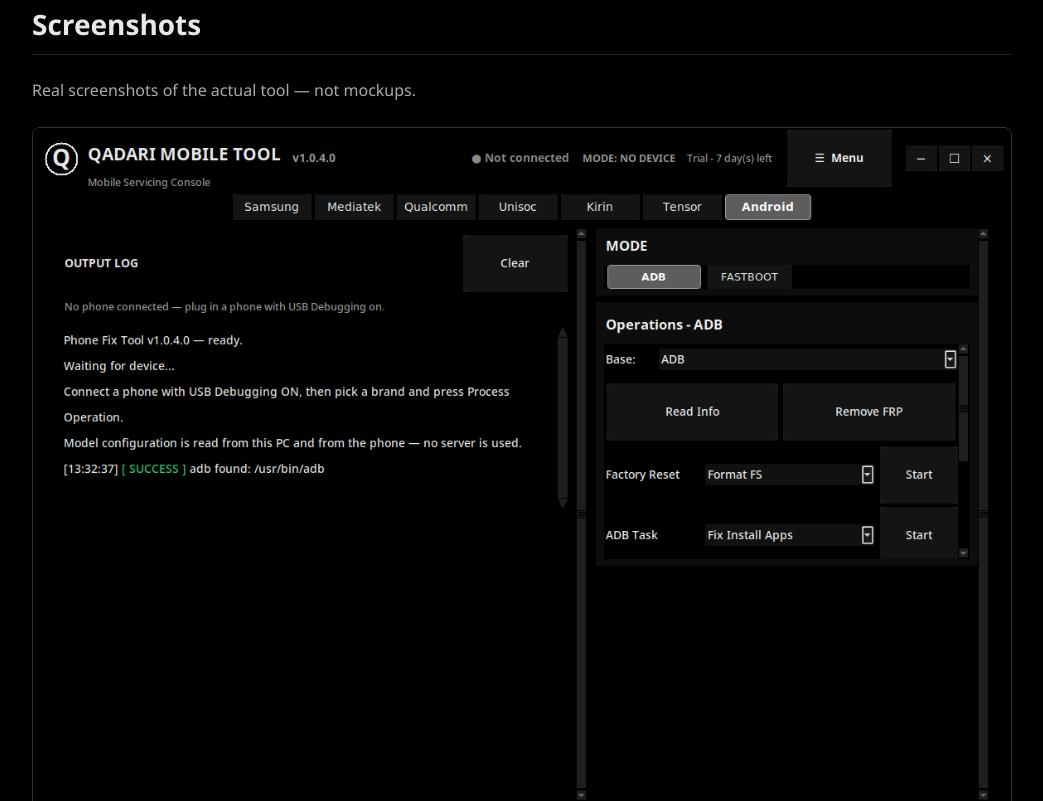
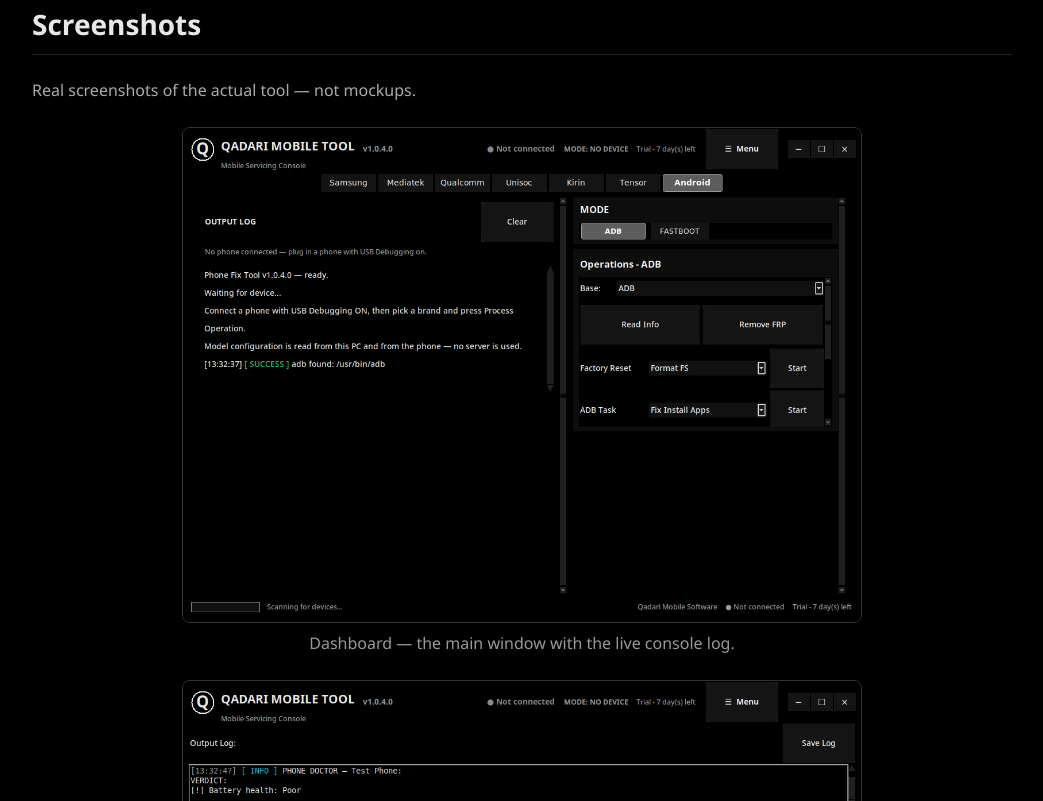
Before and after one commit to qadarimobilesoftware/phonefixtool, a plain HTML site: page docs/index.html in a window 1280 px wide. Shown: the part 739-1540 px from the top of the page, without its empty margins (118-1161 px from the left). Drawn offline with Linux system fonts and the light colour scheme.

Commit message:
Website: screenshots proper size (680px centered)

```diff
--- a/docs/style.css
+++ b/docs/style.css
@@ -106,9 +106,9 @@ h3 { margin: 0 0 8px; }
 .band p { color: #bbb; margin: 0; }
 
 /* Screenshots */
-.shot { margin: 24px 0; }
+.shot { margin: 24px 0; text-align: center; }
 .shot img {
-  width: 100%; height: auto; display: block;
+  width: 100%; max-width: 680px; height: auto; display: block; margin: 0 auto;
   border: 1px solid #333; border-radius: 8px;
 }
 .shot figcaption { color: #999; margin-top: 8px; text-align: center; }
```
